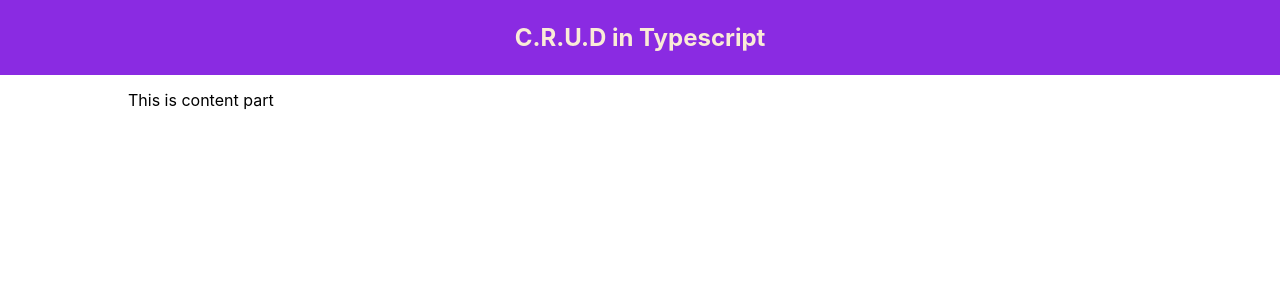
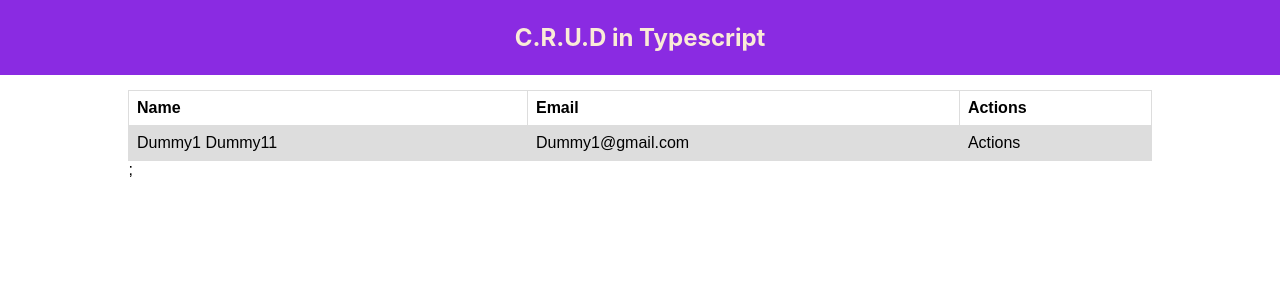
Before and after one commit to Akbarjon03/crud-typescript, a React (Create React App) app: page / in a window 1280 px wide. Shown: the top 300 px of the page. Built offline with nearby package versions, Linux system fonts and the light colour scheme.

Commit message:
making table 24

```diff
--- a/src/components/Employee.type.ts
+++ b/src/components/Employee.type.ts
@@ -4,3 +4,12 @@ export interface IEmplopee {
   lastName: string;
   email: string;
 }
+
+export const dummyEmplopeeList: IEmplopee[] = [
+  {
+    id: new Date().toJSON().toString(),
+    firstName: "Dummy1",
+    lastName: "Dummy11",
+    email: "Dummy1@gmail.com",
+  }
+]
--- /dev/null
+++ b/src/components/EmployeeList.style.css
@@ -0,0 +1,15 @@
+table {
+  font-family: arial, sans-serif;
+  border-collapse: collapse;
+  width: 100%;
+}
+
+td, th {
+  border: 1px solid #dddddd;
+  text-align: left;
+  padding: 8px;
+}
+
+tr:nth-child(even) {
+  background-color: #dddddd;
+}
--- /dev/null
+++ b/src/components/EmployeeList.tsx
@@ -0,0 +1,34 @@
+import React from 'react';
+import "./EmployeeList.style.css";
+import { IEmplopee } from './Employee.type';
+
+type Props = {
+  list: IEmplopee[]
+}
+const EmployeeList = (props: Props) => {
+  const { list } = props;
+  return (
+    <div>
+      <table>
+        <tr>
+          <th>Name</th>
+          <th>Email</th>
+          <th>Actions</th>
+        </tr>
+        {list.map((employee) => {
+          return (
+            <tr key={employee.id}>
+              <td>{`${employee.firstName} ${employee.lastName}`}</td>
+              <td>{employee.email}</td>
+              <td>
+                Actions
+              </td>
+            </tr>
+          );
+        })};
+      </table>
+    </div>
+  )
+}
+
+export default EmployeeList
--- a/src/components/Home.tsx
+++ b/src/components/Home.tsx
@@ -1,10 +1,11 @@
 import React from 'react';
 import  "./Home.style.css";
 import { useState } from "react";
-import { IEmplopee } from './Employee.type';
+import EmployeeList from "./EmployeeList";
+import { IEmplopee, dummyEmplopeeList } from './Employee.type';
 
 function Home() {
-  const [employeeList, setEmployeeList] = useState([] as IEmplopee[])
+  const [employeeList, setEmployeeList] = useState(dummyEmplopeeList as IEmplopee[])
 
   return (
     <>
@@ -15,7 +16,7 @@ function Home() {
       </article>
 
       <section className="section-content">
-        <div>This is content part</div>
+        <EmployeeList list={employeeList}/>
       </section>
     </>
   )
```
